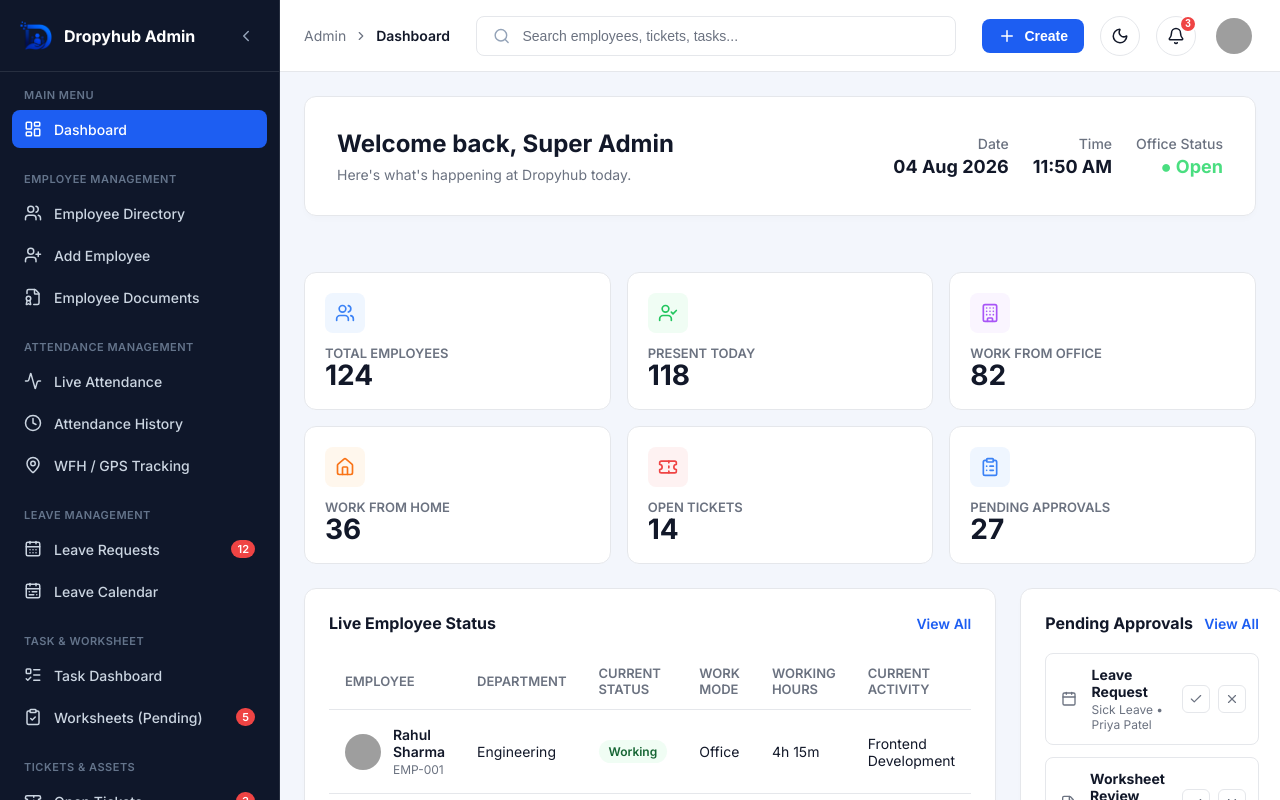
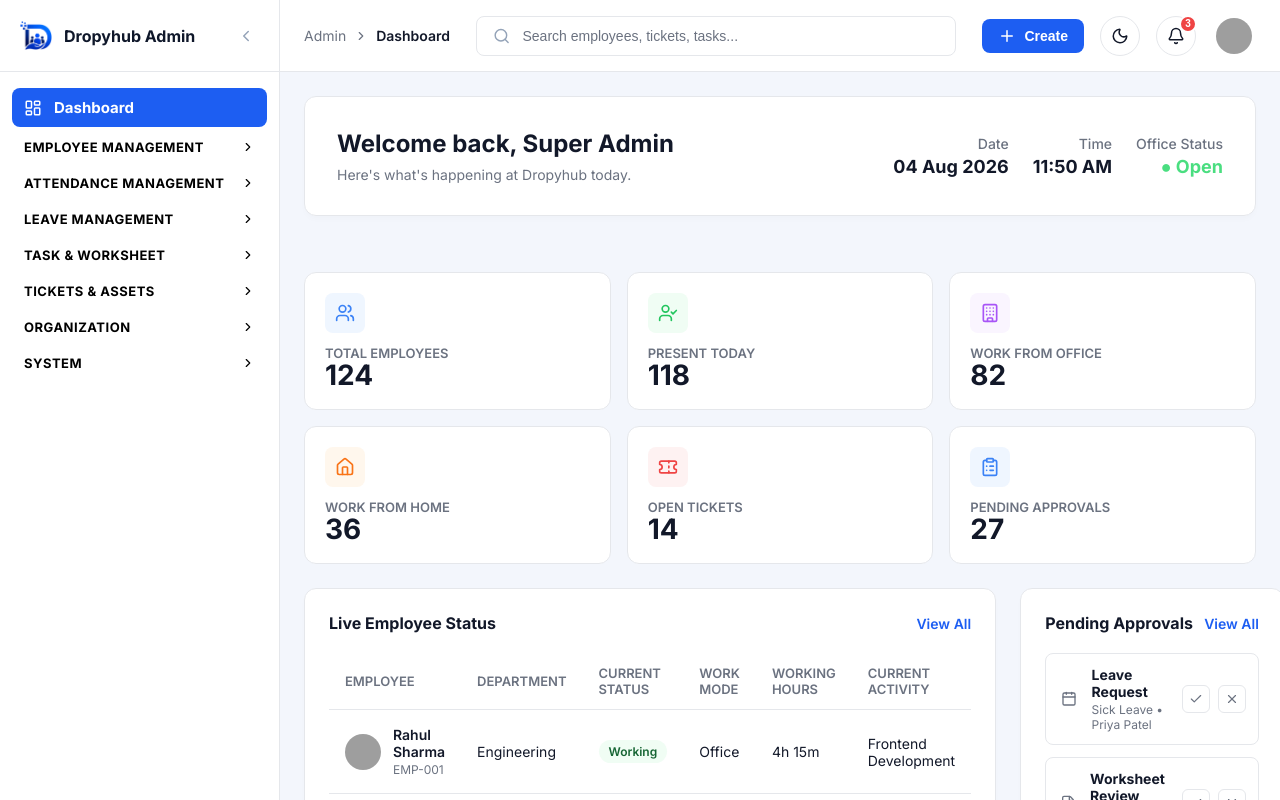
Before and after one commit to rahuldropyhub-wq/HRMS, a React (Vite) app: page /admin/dashboard in a window 1280 px wide. Built offline with nearby package versions, Linux system fonts and the light colour scheme; grey boxes are pictures that could not be loaded.

Commit message:
Update admin sidebar styles: change to light theme, implement accordion dropdowns, fix state reset issue, adjust typography size and color

```diff
--- a/src/components/admin/AdminLayout.jsx
+++ b/src/components/admin/AdminLayout.jsx
@@ -8,9 +8,32 @@
   RefreshCw, UserCircle, ShieldCheck, Building2, Briefcase,
   CalendarClock, BarChart3, LineChart, Megaphone, Bell,
   Settings, Sliders, Mail, Lock, Database, LogOut, Search,
-  Menu, X, ChevronLeft, ChevronRight, Plus, Moon
+  Menu, X, ChevronLeft, ChevronRight, ChevronDown, Plus, Moon
 } from 'lucide-react';
 import '../../styles/admin/admin-layout.css';
+
+const NavSection = ({ title, defaultExpanded = false, children }) => {
+  const [isExpanded, setIsExpanded] = useState(defaultExpanded);
+  return (
+    <div className="admin-nav-section">
+      {title ? (
+        <div
+          className="admin-nav-heading"
+          onClick={() => setIsExpanded(!isExpanded)}
+        >
+          <span>{title}</span>
+          {isExpanded ? <ChevronDown size={14} className="admin-nav-chevron" /> : <ChevronRight size={14} className="admin-nav-chevron" />}
+        </div>
+      ) : null}
+
+      {(!title || isExpanded) && (
+        <ul className="admin-nav-list">
+          {children}
+        </ul>
+      )}
+    </div>
+  );
+};
 
 const AdminLayout = ({ children }) => {
   const [isSidebarCollapsed, setIsSidebarCollapsed] = useState(false);
@@ -22,7 +45,7 @@
   const renderNavItem = (icon, label, path, badge = null) => {
     const Icon = icon;
     return (
-      <li>
+      <li key={path}>
         <Link to={path} className={`admin-nav-item ${isActive(path)}`} data-tooltip={label}>
           <Icon size={18} className="admin-nav-icon" />
           <span className="admin-nav-label">{label}</span>
@@ -56,71 +79,47 @@
         </div>
 
         <div className="admin-nav-container">
-          <div className="admin-nav-section">
-            <h4 className="admin-nav-heading">Main Menu</h4>
-            <ul className="admin-nav-list">
+          <NavSection>
             {renderNavItem(LayoutDashboard, 'Dashboard', '/admin/dashboard')}
-            </ul>
-          </div>
+          </NavSection>
 
-          <div className="admin-nav-section">
-            <h4 className="admin-nav-heading">Employee Management</h4>
-            <ul className="admin-nav-list">
+          <NavSection title="Employee Management" defaultExpanded={false}>
             {renderNavItem(Users, 'Employee Directory', '/admin/employees')}
             {renderNavItem(UserPlus, 'Add Employee', '/admin/employees/add')}
             {renderNavItem(FileBadge, 'Employee Documents', '/admin/employees/documents')}
-            </ul>
-          </div>
+          </NavSection>
 
-          <div className="admin-nav-section">
-            <h4 className="admin-nav-heading">Attendance Management</h4>
-            <ul className="admin-nav-list">
+          <NavSection title="Attendance Management" defaultExpanded={false}>
             {renderNavItem(Activity, 'Live Attendance', '/admin/attendance/live')}
             {renderNavItem(Clock, 'Attendance History', '/admin/attendance/history')}
             {renderNavItem(MapPin, 'WFH / GPS Tracking', '/admin/attendance/tracking')}
-            </ul>
-          </div>
+          </NavSection>
 
-          <div className="admin-nav-section">
-            <h4 className="admin-nav-heading">Leave Management</h4>
-            <ul className="admin-nav-list">
+          <NavSection title="Leave Management" defaultExpanded={false}>
             {renderNavItem(CalendarDays, 'Leave Requests', '/admin/leaves', '12')}
             {renderNavItem(CalendarRange, 'Leave Calendar', '/admin/leaves/calendar')}
-            </ul>
-          </div>
+          </NavSection>
 
-          <div className="admin-nav-section">
-            <h4 className="admin-nav-heading">Task & Worksheet</h4>
-            <ul className="admin-nav-list">
+          <NavSection title="Task & Worksheet" defaultExpanded={false}>
             {renderNavItem(ListTodo, 'Task Dashboard', '/admin/tasks')}
             {renderNavItem(ClipboardCheck, 'Worksheets (Pending)', '/admin/worksheets', '5')}
-            </ul>
-          </div>
+          </NavSection>
 
-          <div className="admin-nav-section">
-            <h4 className="admin-nav-heading">Tickets & Assets</h4>
-            <ul className="admin-nav-list">
+          <NavSection title="Tickets & Assets" defaultExpanded={false}>
             {renderNavItem(Ticket, 'Open Tickets', '/admin/tickets', '3')}
             {renderNavItem(Package, 'Asset Inventory', '/admin/assets')}
-            </ul>
-          </div>
+          </NavSection>
 
-          <div className="admin-nav-section">
-            <h4 className="admin-nav-heading">Organization</h4>
-            <ul className="admin-nav-list">
+          <NavSection title="Organization" defaultExpanded={false}>
             {renderNavItem(Building2, 'Departments', '/admin/organization/departments')}
             {renderNavItem(Briefcase, 'Designations', '/admin/organization/designations')}
-            </ul>
-          </div>
+          </NavSection>
 
-          <div className="admin-nav-section">
-            <h4 className="admin-nav-heading">System</h4>
-            <ul className="admin-nav-list">
+          <NavSection title="System" defaultExpanded={false}>
             {renderNavItem(BarChart3, 'Reports & Analytics', '/admin/reports')}
             {renderNavItem(Settings, 'System Settings', '/admin/settings')}
             {renderNavItem(Database, 'Audit Logs', '/admin/logs')}
-            </ul>
-          </div>
+          </NavSection>
         </div>
       </aside>
 
--- a/src/styles/admin/admin-layout.css
+++ b/src/styles/admin/admin-layout.css
@@ -10,13 +10,13 @@
 /* Sidebar */
 .admin-sidebar {
   width: 280px;
-  background-color: #0f172a; /* Dark sleek theme like Microsoft 365 / Atlassian */
-  color: #f8fafc;
+  background-color: #ffffff;
+  color: #1e293b;
   display: flex;
   flex-direction: column;
   transition: width 0.3s cubic-bezier(0.4, 0, 0.2, 1);
   flex-shrink: 0;
-  border-right: 1px solid rgba(255, 255, 255, 0.1);
+  border-right: 1px solid var(--border);
   z-index: 100;
   overflow-y: auto;
   overflow-x: hidden;
@@ -30,15 +30,18 @@
 .admin-sidebar::-webkit-scrollbar {
   width: 4px;
 }
+
 .admin-sidebar::-webkit-scrollbar-track {
   background: transparent;
 }
+
 .admin-sidebar::-webkit-scrollbar-thumb {
-  background: rgba(255, 255, 255, 0.1);
+  background: rgba(0, 0, 0, 0.1);
   border-radius: 4px;
 }
+
 .admin-sidebar:hover::-webkit-scrollbar-thumb {
-  background: rgba(255, 255, 255, 0.2);
+  background: rgba(0, 0, 0, 0.2);
 }
 
 /* Sidebar Header / Brand */
@@ -48,11 +51,11 @@
   display: flex;
   align-items: center;
   justify-content: space-between;
-  border-bottom: 1px solid rgba(255, 255, 255, 0.1);
+  border-bottom: 1px solid var(--border);
   flex-shrink: 0;
   position: sticky;
   top: 0;
-  background-color: #0f172a;
+  background-color: #ffffff;
   z-index: 10;
 }
 
@@ -74,7 +77,7 @@
 .admin-brand-text {
   font-size: 16px;
   font-weight: 700;
-  color: #ffffff;
+  color: #0f172a;
   white-space: nowrap;
   opacity: 1;
   transition: opacity 0.2s;
@@ -99,8 +102,8 @@
 }
 
 .admin-collapse-btn:hover {
-  background: rgba(255, 255, 255, 0.1);
-  color: #ffffff;
+  background: rgba(0, 0, 0, 0.05);
+  color: #0f172a;
 }
 
 /* Sidebar Navigation */
@@ -110,19 +113,33 @@
 }
 
 .admin-nav-section {
-  margin-bottom: 24px;
+  margin-bottom: 4px;
 }
 
 .admin-nav-heading {
-  font-size: 11px;
+  font-size: 13px;
   text-transform: uppercase;
   letter-spacing: 0.5px;
-  color: #64748b;
-  font-weight: 600;
-  padding: 0 12px;
-  margin-bottom: 8px;
+  color: #000000;
+  font-weight: 700;
+  padding: 8px 12px;
+  margin-bottom: 4px;
   white-space: nowrap;
   transition: opacity 0.2s;
+  display: flex;
+  justify-content: space-between;
+  align-items: center;
+  cursor: pointer;
+  border-radius: 6px;
+}
+
+.admin-nav-heading:hover {
+  background: rgba(0, 0, 0, 0.05);
+  color: #000000;
+}
+
+.admin-nav-chevron {
+  transition: transform 0.2s;
 }
 
 .admin-sidebar.collapsed .admin-nav-heading {
@@ -147,10 +164,10 @@
   gap: 12px;
   padding: 10px 12px;
   border-radius: 8px;
-  color: #cbd5e1;
+  color: #000000;
   text-decoration: none;
-  font-size: 14px;
-  font-weight: 500;
+  font-size: 15px;
+  font-weight: 700;
   transition: all 0.2s;
   cursor: pointer;
   position: relative;
@@ -158,8 +175,8 @@
 }
 
 .admin-nav-item:hover {
-  background: rgba(255, 255, 255, 0.05);
-  color: #ffffff;
+  background: rgba(0, 0, 0, 0.05);
+  color: #000000;
 }
 
 .admin-nav-item.active {
@@ -418,7 +435,8 @@
   }
 
   .admin-sidebar.collapsed {
-    width: 280px; /* Don't collapse on mobile, just hide */
+    width: 280px;
+    /* Don't collapse on mobile, just hide */
   }
 
   .admin-collapse-btn {
```
Lines whose indentation alone changed are shown as unchanged.
